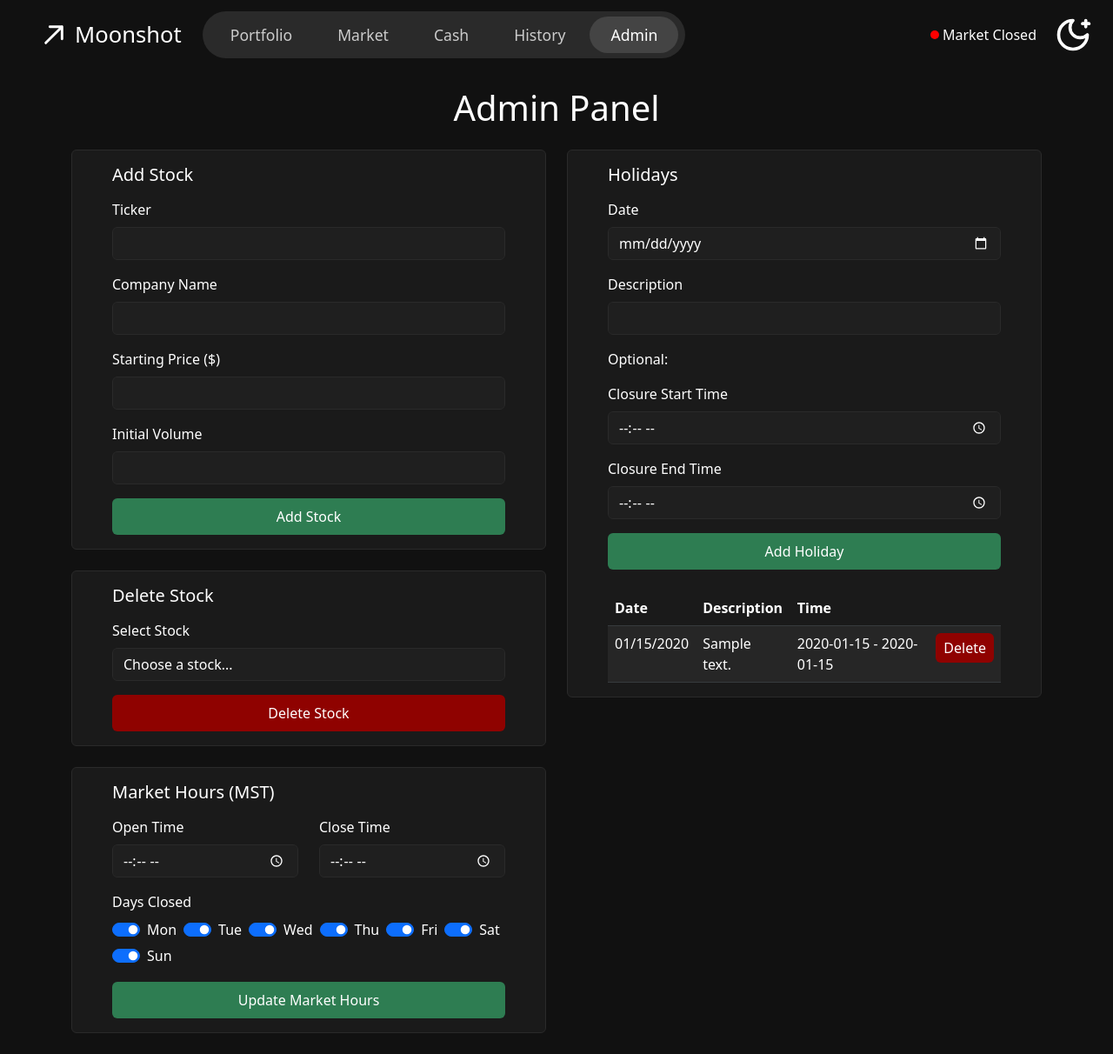
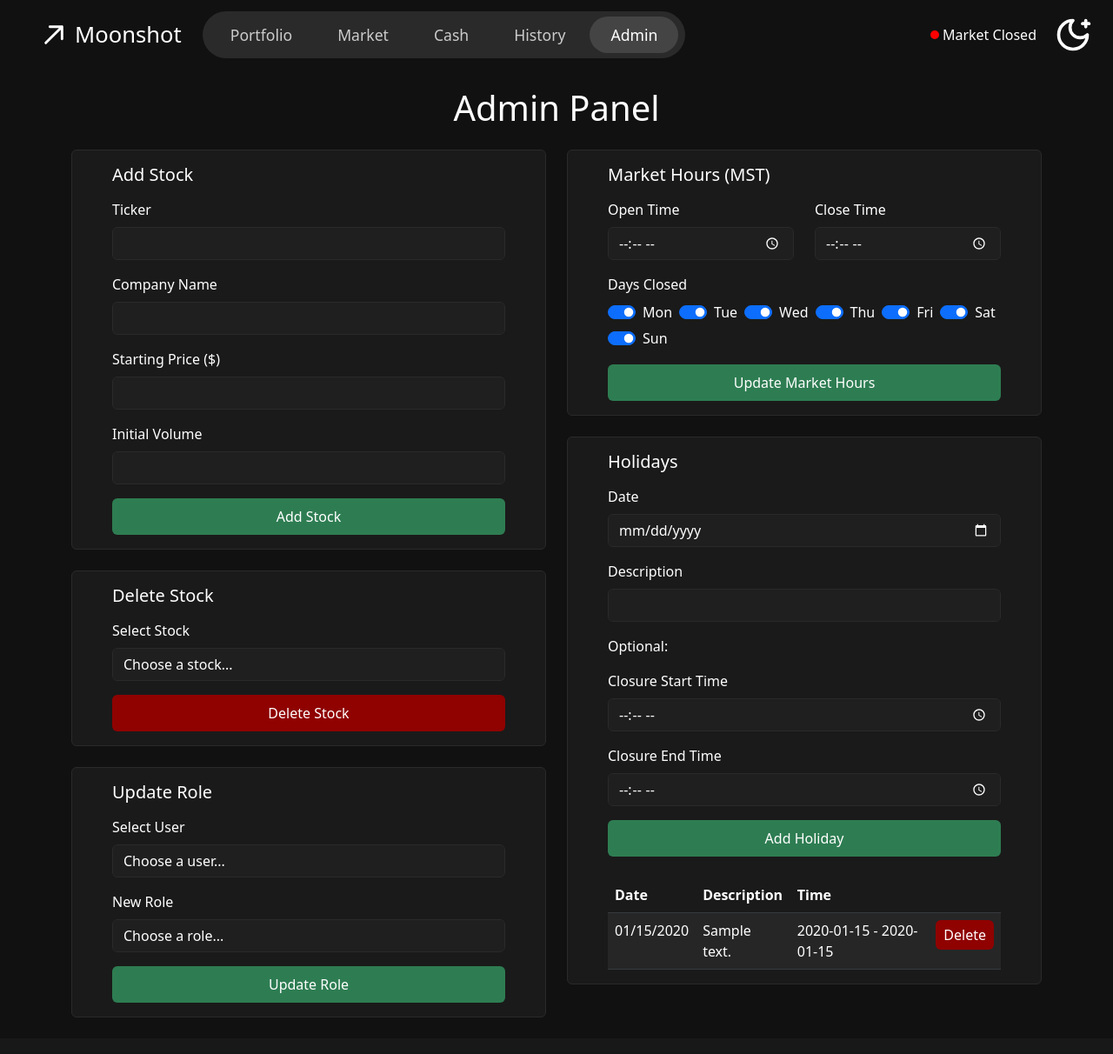
Before and after one commit to htphan9/IFT401-Team4-Capstone, a Flask app: page /admin in a window 1280 px wide. Shown: the whole page at 87% size. After the commit the page ends 1170 px from the top, so only its background shows below. Run offline with Flask 3, Linux system fonts and the light colour scheme; a user stored in the database is signed in; tables that the repository leaves empty hold one stand-in row (values such as "Sample post").

Commit message:
feat: added update role to admin panel

```diff
--- a/app.py
+++ b/app.py
@@ -736,7 +736,8 @@ def admin():
     stocks = Stock.query.all()
     market_config = MarketConfiguration.query.first()
     holidays = Holiday.query.order_by(Holiday.holiday_date).all()
-    return render_template("admin.html", stocks=stocks, market_config=market_config, holidays=holidays, is_open=is_market_open())
+    users = Users.query.order_by(Users.username).all()
+    return render_template("admin.html", stocks=stocks, market_config=market_config, holidays=holidays, users=users, is_open=is_market_open())
 
 # Update market hours
 @app.route('/admin/update_market', methods=['POST'])
@@ -938,3 +939,35 @@ def delete_holiday():
 
     flash(f'Holiday removed: {label}.', 'success')
     return redirect(url_for('admin'))
+
+# Update a user's role
+@app.route('/admin/update_role', methods=['POST'])
+@login_required
+@admin_required
+def update_role():
+    user_id = request.form.get('user_id', type=int)
+    new_role = request.form.get('new_role')
+
+    if new_role not in ('user', 'admin'):
+        flash('Invalid role selected.', 'danger')
+        return redirect(url_for('admin'))
+
+    user = Users.query.get_or_404(user_id)
+
+    # Prevent the current admin from demoting themselves
+    if user.id == current_user.id and new_role != 'admin':
+        flash('You cannot remove your own admin role.', 'danger')
+        return redirect(url_for('admin'))
+
+    user.role = new_role
+
+    audit = AuditLog(
+        user_id=current_user.id,
+        activity_type='update_role',
+        description=f'Changed role of {user.username} to {new_role}'
+    )
+    db.session.add(audit)
+    db.session.commit()
+
+    flash(f'{user.username}\'s role updated to {new_role}.', 'success')
+    return redirect(url_for('admin'))
--- a/templates/admin.html
+++ b/templates/admin.html
@@ -77,6 +77,42 @@
             </div>
         </div>
 
+        <!-- Update Role -->
+        <div class="card bg-dark border-secondary mb-4">
+            <div class="card-body d-flex flex-column justify-content-center align-items-center">
+                <h5 class="card-title mb-3 w-100">Update Role</h5>
+                <form action="/admin/update_role" method="POST" class="w-100">
+
+                    <div class="mb-3">
+                        <label class="form-label">Select User</label>
+                        <select class="form-control" name="user_id" required>
+                            <option value="" disabled selected>Choose a user...</option>
+                            {% for user in users %}
+                                <option value="{{ user.id }}">{{ user.username }} ({{ user.role }})</option>
+                            {% endfor %}
+                        </select>
+                    </div>
+
+                    <div class="mb-3">
+                        <label class="form-label">New Role</label>
+                        <select class="form-control" name="new_role" required>
+                            <option value="" disabled selected>Choose a role...</option>
+                            <option value="user">user</option>
+                            <option value="admin">admin</option>
+                        </select>
+                    </div>
+
+                    <button type="submit" class="btn btn-green-sm w-100 py-2">Update Role</button>
+
+                </form>
+            </div>
+        </div>
+
+    </div>
+
+        <!-- Right Column: Market Hours + Holidays -->
+        <div class="col-12 col-lg-6">
+
         <!-- Market Hours -->
         <div class="card bg-dark border-secondary mb-4">
             <div class="card-body">
@@ -89,7 +125,6 @@
                             <input type="time" class="form-control" name="open_time"
                                 value="{{ market_config.open_time if market_config else '09:00' }}" required>
                          </div>
-
                          <div class="col-12 col-sm-6 mb-3">
                              <label class="form-label">Close Time</label>
                              <input type="time" class="form-control" name="close_time"
@@ -135,11 +170,6 @@
                 </form>
             </div>
         </div>
-
-    </div>
-
-        <!-- Right Column: Holidays -->
-        <div class="col-12 col-lg-6">
 
             <div class="card bg-dark border-secondary mb-4">
                 <div class="card-body">
```
